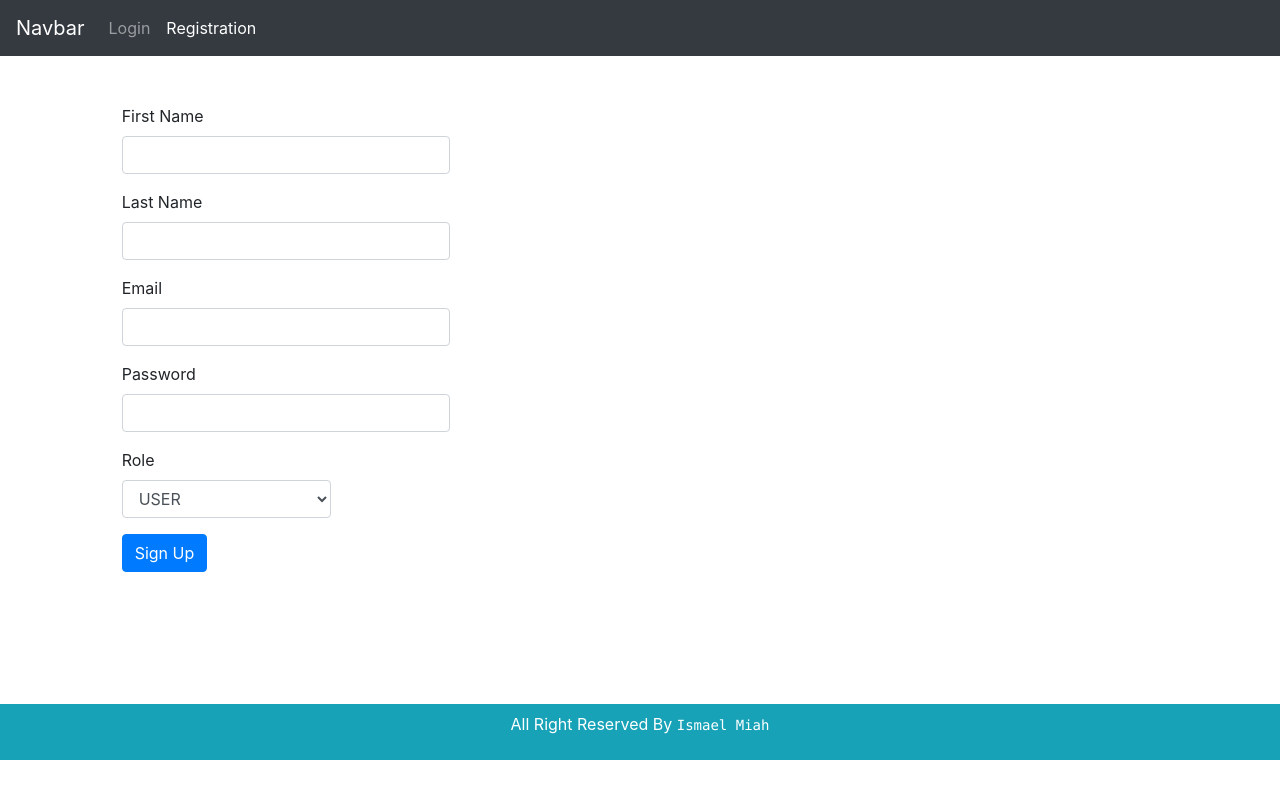
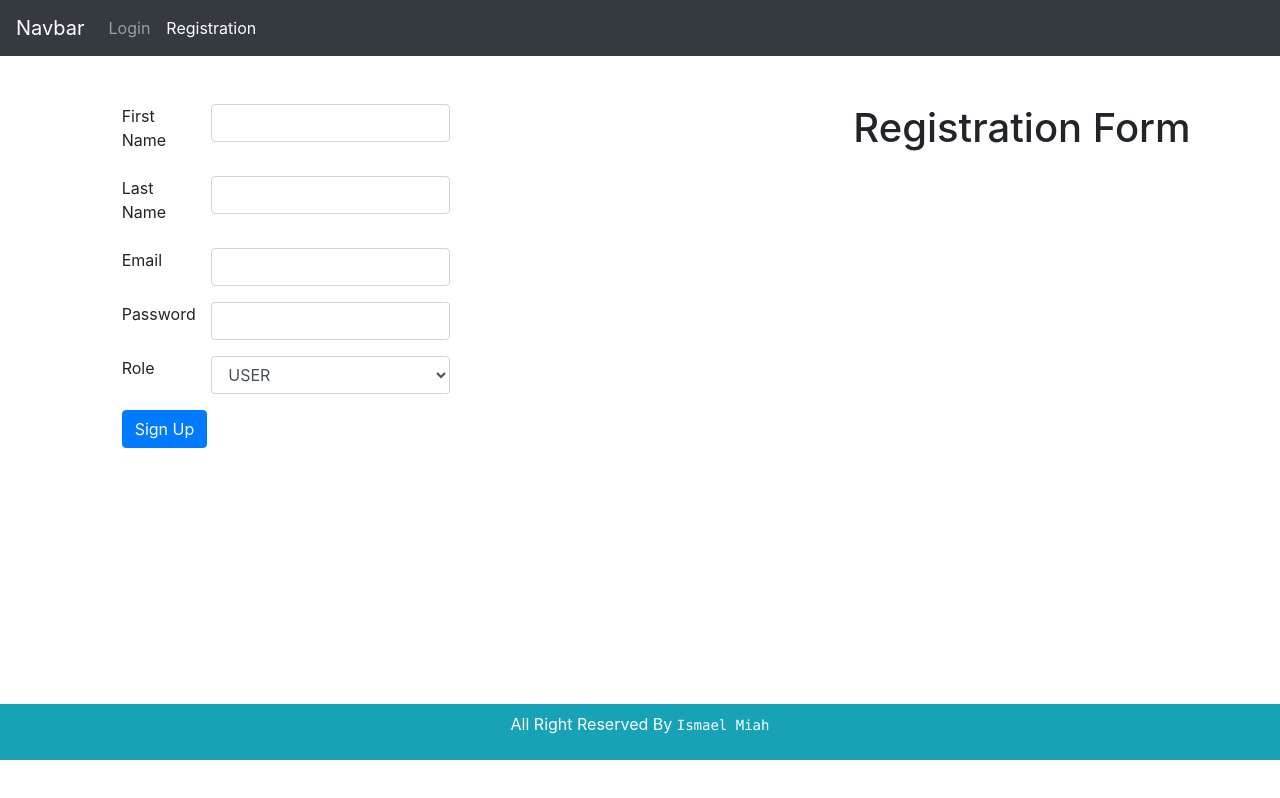
Before and after one commit to ismaelmiah/LoginRegistrationWithAngular, an Angular app in the folder LoginRegistration/: page /register in a window 1280 px wide. Built offline with nearby package versions, Linux system fonts and the light colour scheme.

Commit message:
Registraion Form Complete

```diff
--- a/LoginRegistration/src/app/registration/components/registration-form/registration-form.component.html
+++ b/LoginRegistration/src/app/registration/components/registration-form/registration-form.component.html
@@ -3,7 +3,11 @@
   <div class="col-xl-7">
     <form [formGroup]="signUpForm" (ngSubmit)="onSubmit()">
       <div class="form-group col-md-6">
+        <div class="row">
+          <div class="col-md-3">
             <label for="firstname">First Name</label>
+          </div>
+          <div class="col-md-9">
             <input
               type="text"
               class="form-control"
@@ -16,11 +20,17 @@
                 !signUpForm.get('firstName').valid &&
                 signUpForm.get('firstName').touched
               "
-      >{{ getErrorForNameField('firstName')}}</span
+              >{{ getErrorForNameField("firstName") }}</span
             >
           </div>
+        </div>
+      </div>
       <div class="form-group col-md-6">
+        <div class="row">
+          <div class="col-md-3">
             <label for="lastname">Last Name</label>
+          </div>
+          <div class="col-md-9">
             <input
               type="text"
               formControlName="lastName"
@@ -33,10 +43,17 @@
                 !signUpForm.get('lastName').valid &&
                 signUpForm.get('lastName').touched
               "
-        >{{ getErrorForNameField('lastName')}}</span>
+              >{{ getErrorForNameField("lastName") }}</span
+            >
+          </div>
+        </div>
       </div>
       <div class="form-group col-md-6">
+        <div class="row">
+          <div class="col-md-3">
             <label for="email">Email</label>
+          </div>
+          <div class="col-md-9">
             <input
               type="email"
               formControlName="email"
@@ -49,10 +66,17 @@
                 !signUpForm.get('email').valid &&
                 signUpForm.get('email').touched
               "
-        >{{ getErrorForEmailField()}}</span>
+              >{{ getErrorForEmailField() }}</span
+            >
+          </div>
+        </div>
       </div>
       <div class="form-group col-md-6">
+        <div class="row">
+          <div class="col-md-3">
             <label for="password">Password</label>
+          </div>
+          <div class="col-md-9">
             <input
               type="password"
               formControlName="password"
@@ -65,20 +89,36 @@
                 !signUpForm.get('password').valid &&
                 signUpForm.get('password').touched
               "
-        >{{ getErrorForPasswordField()}}</span>
+              >{{ getErrorForPasswordField() }}</span
+            >
           </div>
-      <div class="form-group col-md-4">
+        </div>
+      </div>
+      <div class="form-group col-md-6">
+        <div class="row">
+          <div class="col-md-3">
             <label for="selectrole">Role</label>
-        <select id="selectrole" class="form-control" formControlName="role">
-          <option *ngFor="let r of roles; let i = index">
+          </div>
+          <div class="col-md-9">
+            <select
+              [(ngModel)]="roles[1]"
+              id="selectrole"
+              class="form-control"
+              formControlName="role"
+            >
+              <option [value]="r" *ngFor="let r of roles; let i = index">
                 {{ r | uppercase }}
               </option>
             </select>
           </div>
-      <div class="form-group col-md-4">
+        </div>
+      </div>
+      <div class="form-group col-md-6">
         <button type="submit" class="btn btn-primary">Sign Up</button>
       </div>
     </form>
   </div>
-  <div class="col-xl-4"></div>
+  <div class="col-xl-4">
+    <h1>Registration Form</h1>
   </div>
+</div>
--- a/LoginRegistration/src/app/registration/components/registration-form/registration-form.component.ts
+++ b/LoginRegistration/src/app/registration/components/registration-form/registration-form.component.ts
@@ -10,7 +10,7 @@ import { CustomValidators } from 'src/app/Utils/CustomValidators';
 export class RegistrationFormComponent implements OnInit {
 
   signUpForm: FormGroup;
-  roles: string[] = ['User', 'Admin'];
+  roles: string[] = ['Admin', 'User' ];
 
   constructor() { }
 
@@ -29,7 +29,7 @@ export class RegistrationFormComponent implements OnInit {
   }
 
   onSubmit(){
-    console.log(this.signUpForm);
+    console.log("Registration Submitted - ",this.signUpForm);
   }
 
   getErrorForNameField(field: string){
```
Lines whose indentation alone changed are shown as unchanged.
